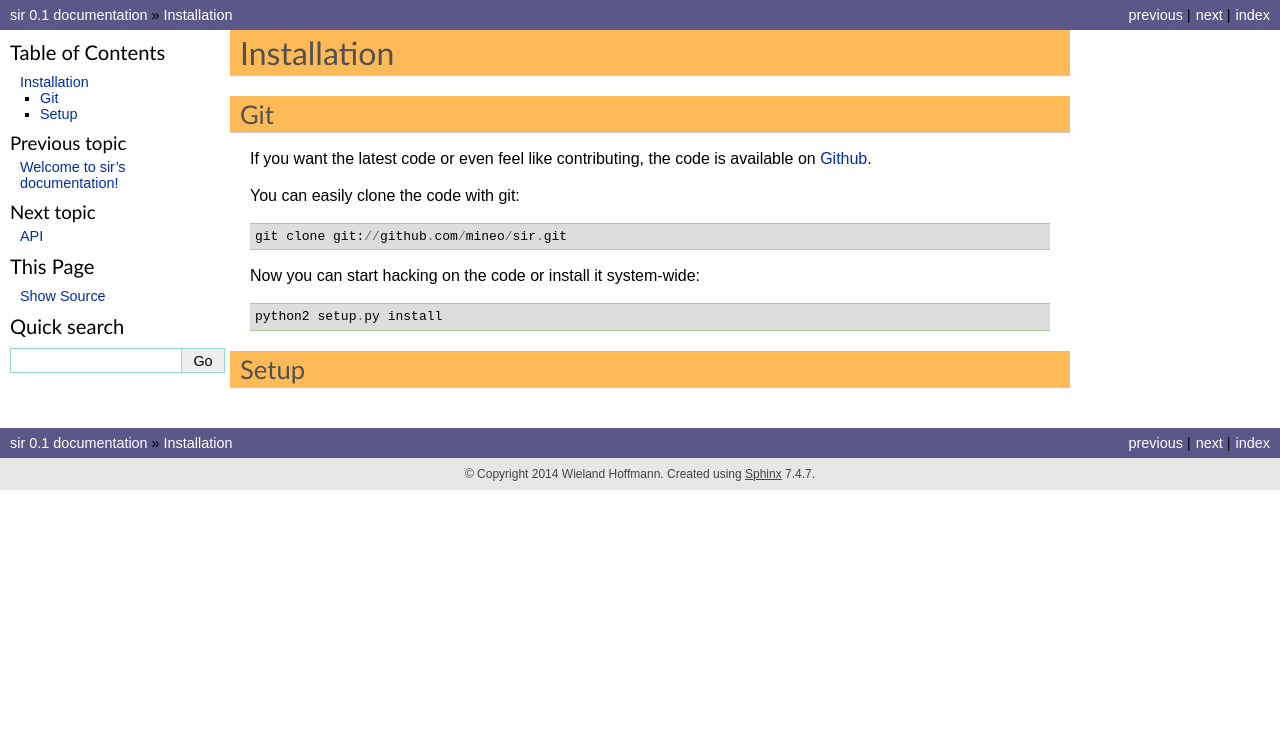
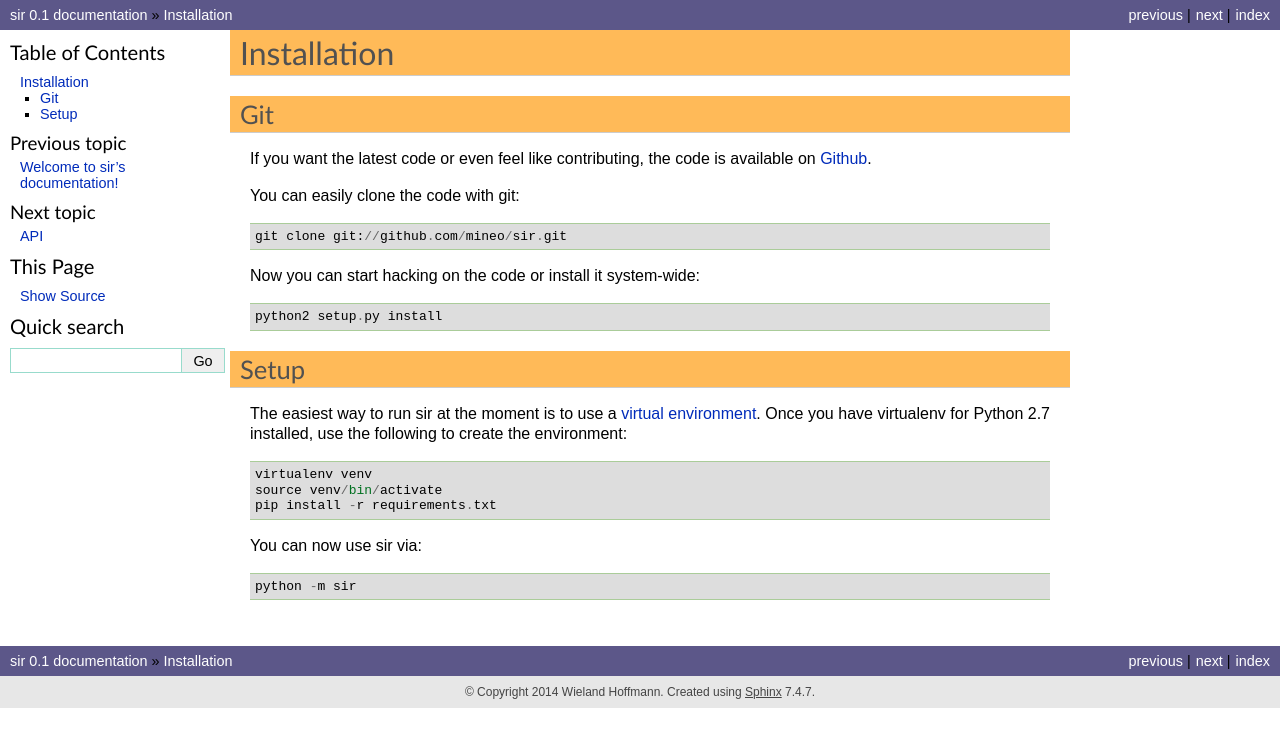
Before and after one commit to metabrainz/sir, a Sphinx documentation site: the page built from docs/source/setup.rst, in a window 1280 px wide. Shown: the top 747 px of the page. Built offline with Sphinx 7.4.7, drawn with Linux system fonts in a browser that asks for light colours; pages that are not in the unit, such as notebooks, are missing from menus.

Commit message:
Write setup documentation

```diff
--- a/docs/source/setup.rst
+++ b/docs/source/setup.rst
@@ -18,3 +18,15 @@ Now you can start hacking on the code or install it system-wide::
 
 Setup
 -----
+
+The easiest way to run sir at the moment is to use a `virtual environment
+<http://www.virtualenv.org/en/latest/>`_. Once you have virtualenv for Python
+2.7 installed, use the following to create the environment::
+
+    virtualenv venv
+    source venv/bin/activate
+    pip install -r requirements.txt
+
+You can now use sir via::
+
+    python -m sir
--- a/setup.py
+++ b/setup.py
@@ -98,7 +98,6 @@ setup(name="sir",
                    "License :: OSI Approved :: MIT License",
                    "Natural Language :: English",
                    "Operating System :: OS Independent",
-                   "Programming Language :: Python :: 2.6",
                    "Programming Language :: Python :: 2.7"],
       cmdclass={"version": Version, "sdist": sdist, "build": build},
       description="Search Index Rabbit",
```
